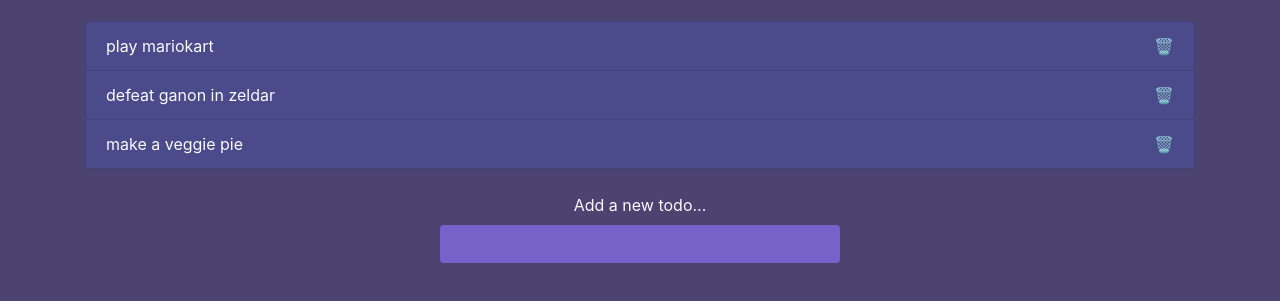
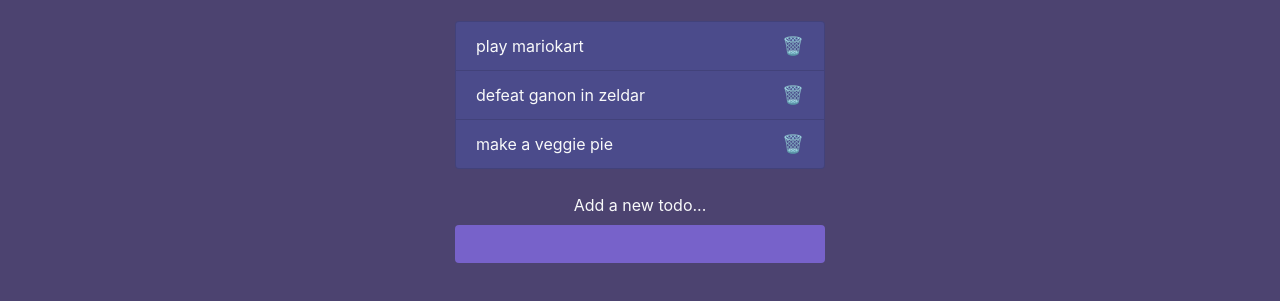
Before and after one commit to swagatika60/To-Do-project-, a plain HTML site: page index.html in a window 1280 px wide. Shown: the part 137-438 px from the top of the page. Drawn offline with nearby package versions, Linux system fonts and the light colour scheme.

Commit message:
added new features into the project

```diff
--- a/style.css
+++ b/style.css
@@ -1,26 +1,42 @@
-body{
+body {
   background-color: rgb(76, 67, 112);
 }
-.contaainer{
-    max-width: 400px
+
+.container {
+  max-width: 400px;
 }
 
-input[type=text],
-input[type=text]:focus{
-    color:rgb(216, 222, 227);
+input[type='text'],
+input[type='text']:focus {
+  color: rgb(216, 222, 227);
   border: none;
   background: rgb(119, 98, 202);
   max-width: 400px;
 }
-.todos li{
-    background: #07031b;
-}
-.todos li{
+
+.todos li {
   background: rgb(75, 75, 139);
 }
-.delete{
-    cursor: pointer
+
+.todo-label {
+  cursor: pointer;
 }
- .filtered{
+
+.todo-label span.done {
+  text-decoration: line-through;
+  opacity: 0.65;
+}
+
+.delete-btn {
+  cursor: pointer;
+  font-size: 1.1rem;
+  line-height: 1;
+}
+
+.delete-btn:hover {
+  opacity: 0.8;
+}
+
+.filtered {
   display: none !important;
 }
```
Lines whose indentation alone changed are shown as unchanged.
